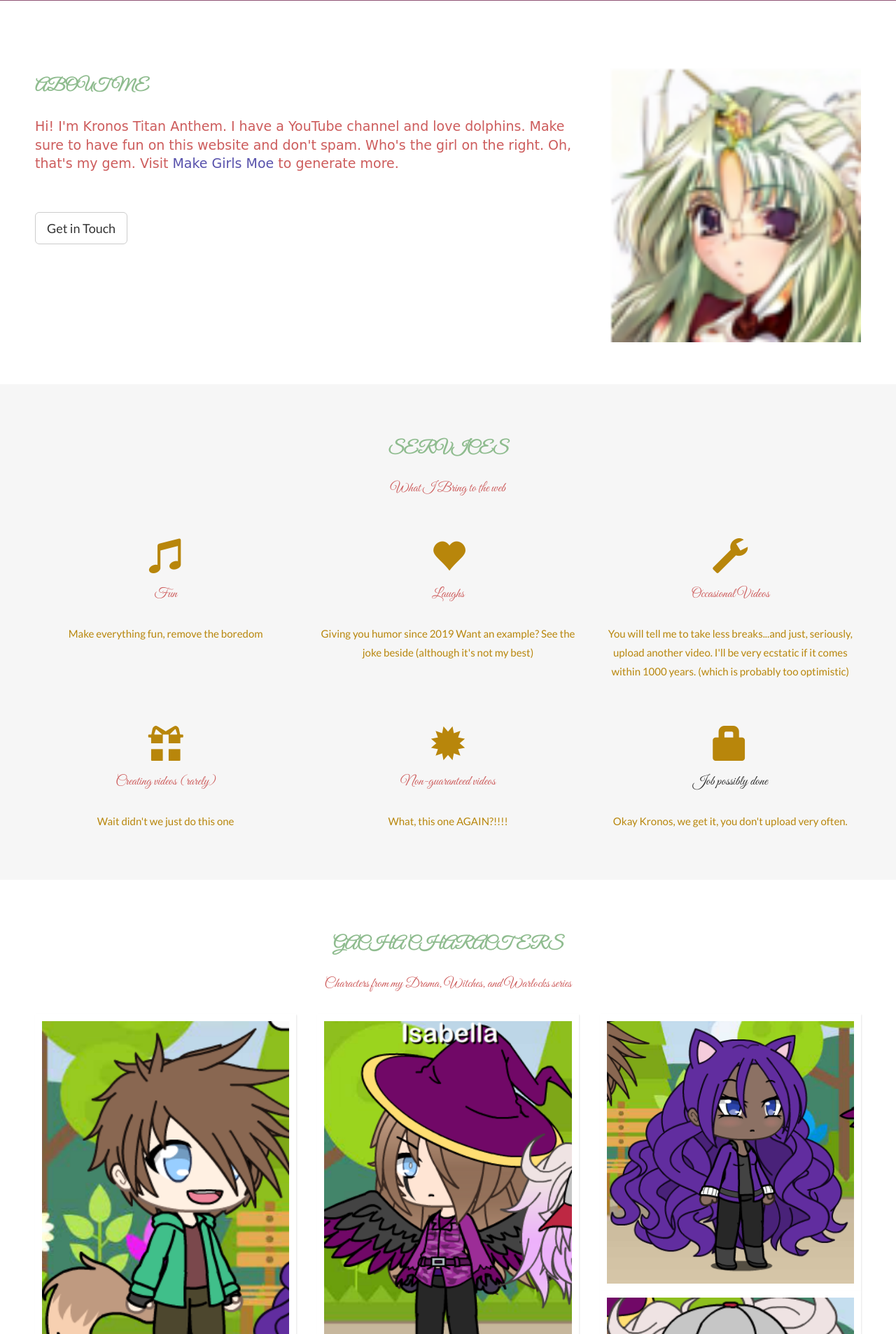
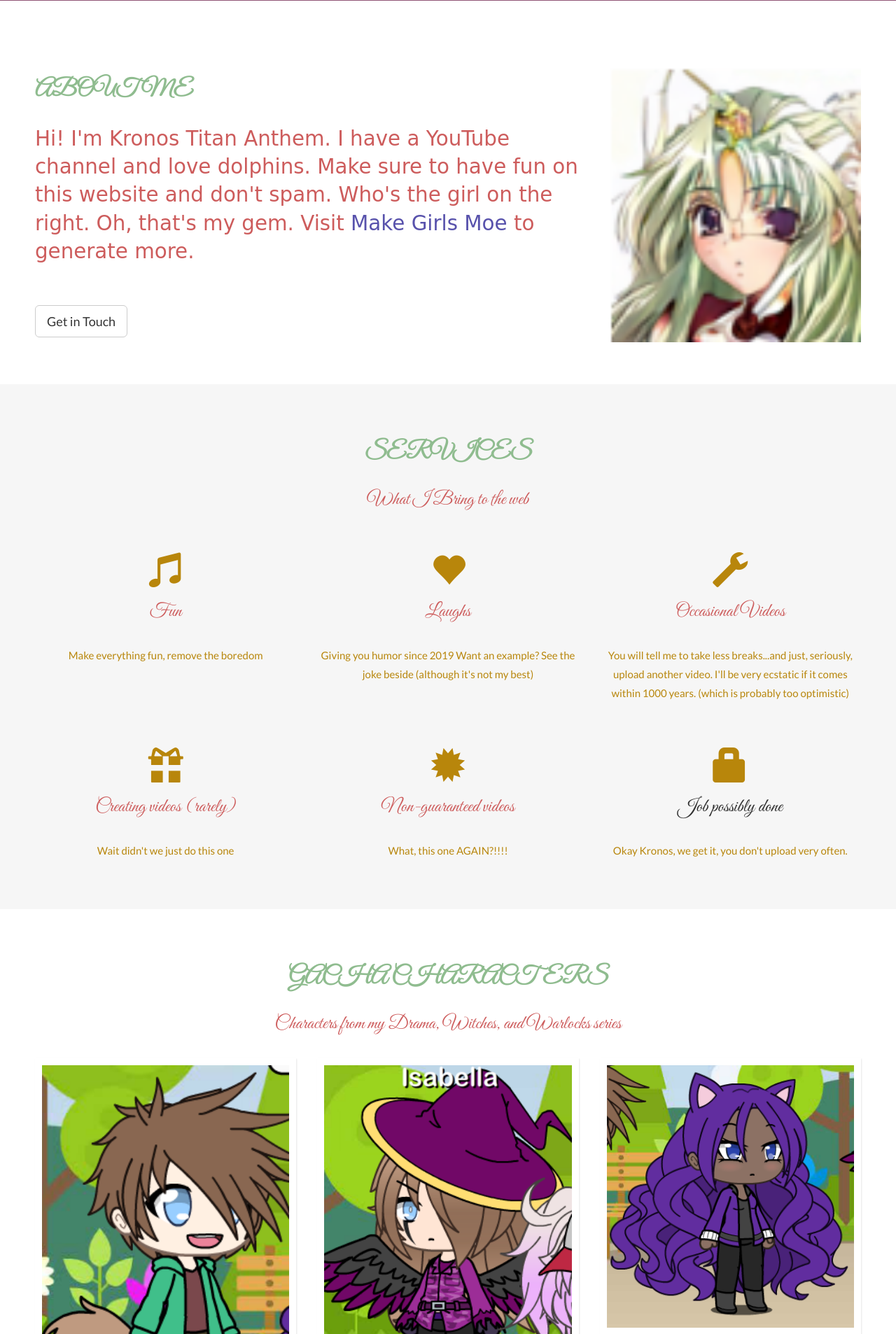
Before and after one commit to StyleganLover/Bootstrap-Portfolio, a PHP site: page / in a window 1280 px wide. Shown: the part 412-2318 px from the top of the page at 70% size. Run offline with PHP 8.4, Linux system fonts and the light colour scheme; some libraries are stand-ins or nearby versions; some web fonts are replaced.

Commit message:
Making page 1 easier to read

```diff
--- a/assets/css/style.css
+++ b/assets/css/style.css
@@ -5,15 +5,16 @@
       color: darkgoldenrod;
   }
   h2 {
-      font-size: 24px;
+      font-size: 25pt;
       text-transform: uppercase;
       color: darkseagreen;
       font-weight: 600;
       margin-bottom: 30px;
       font-family: 'Great Vibes';
+      font-size: ;
   }
   h4 {
-      font-size: 19px;
+      font-size: 20pt;
       line-height: 1.375em;
       color: indianred;
       font-weight: 400;
@@ -181,4 +182,5 @@
 
  .AboutKTA {
      font-family: 'Jacques Francois Shadow', cursive;
+     font-size: 22pt;
  }
```
